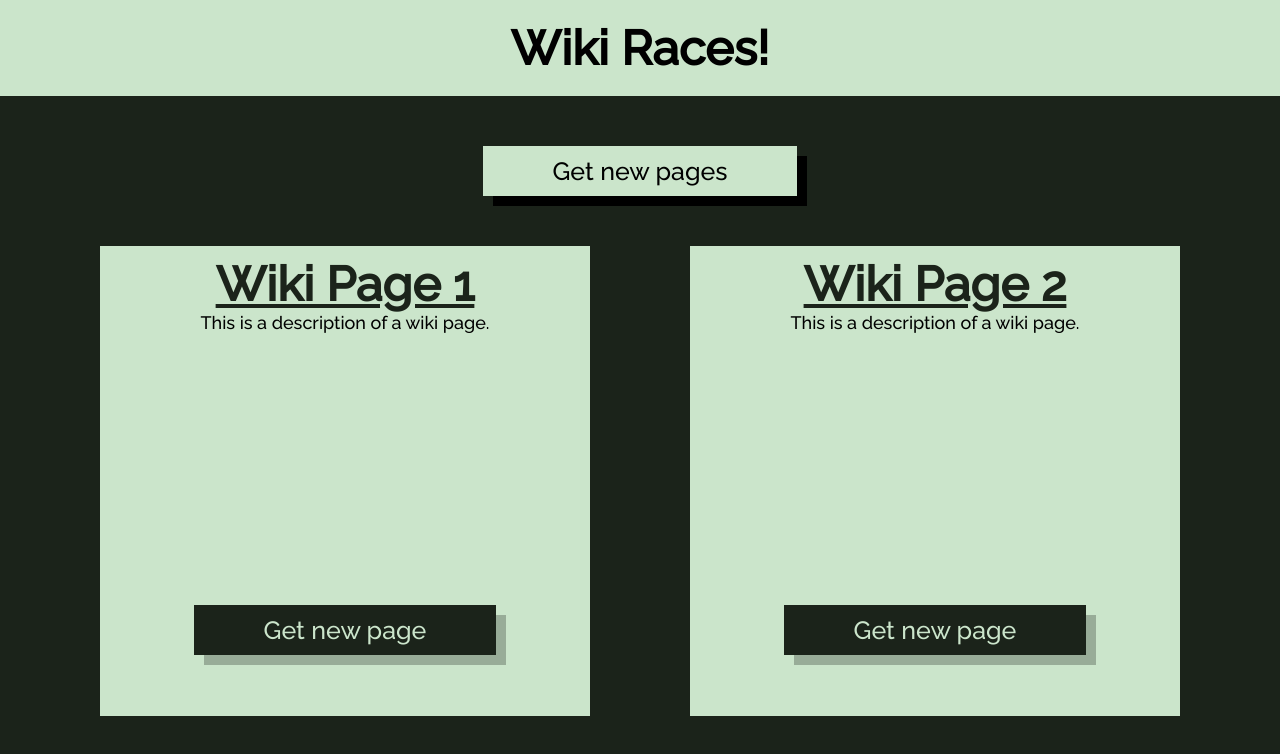
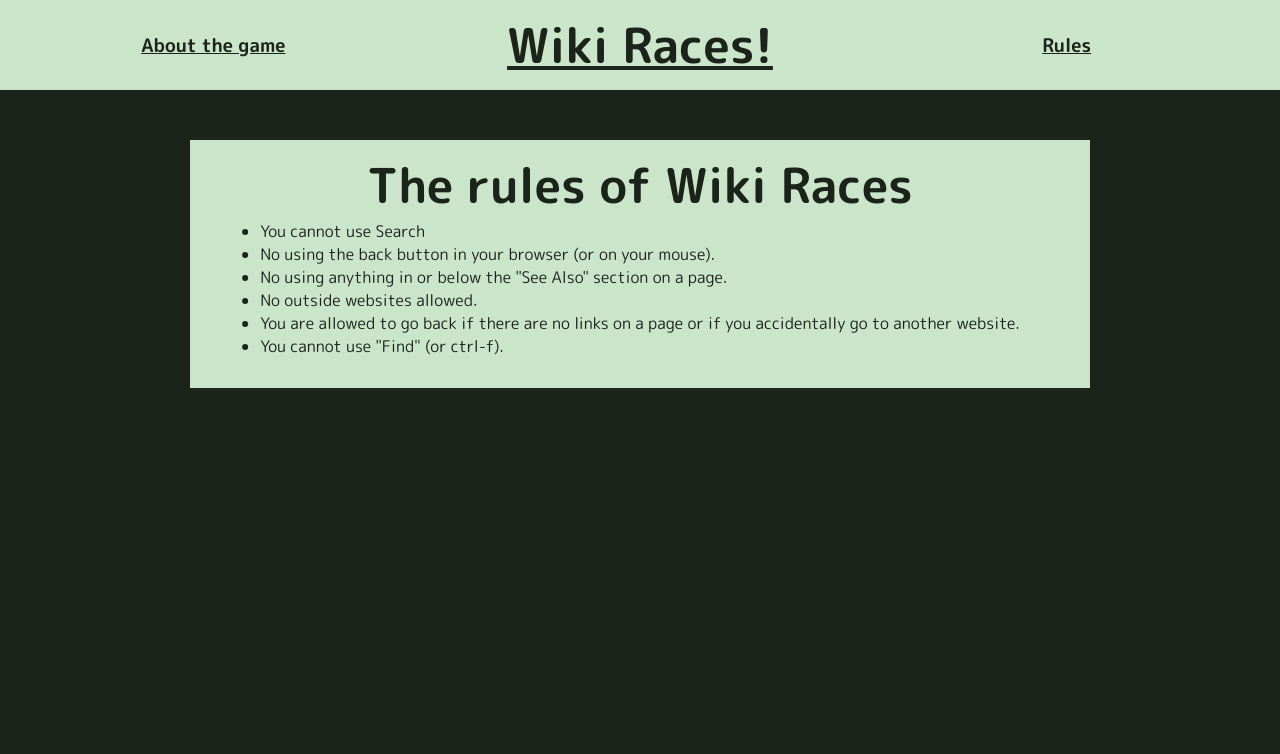
Before and after one commit to alexthehaszard/wiki-game, a React (Create React App) app: page /rules in a window 1280 px wide. Shown: the top 754 px of the page. Built offline with nearby package versions, Linux system fonts and the light colour scheme.

Commit message:
🎛
'
''

```diff
--- a/package.json
+++ b/package.json
@@ -8,6 +8,7 @@
     "@testing-library/user-event": "^7.2.1",
     "react": "^16.13.1",
     "react-dom": "^16.13.1",
+    "react-router-dom": "^5.2.0",
     "react-scripts": "3.4.3",
     "wikijs": "^6.0.1"
   },
--- a/public/index.html
+++ b/public/index.html
@@ -4,6 +4,10 @@
     <meta charset="utf-8" />
     <link
       href="https://fonts.googleapis.com/css2?family=Raleway:wght@500&display=swap"
+      rel="stylesheet"
+    />
+    <link
+      href="https://fonts.googleapis.com/css2?family=M+PLUS+Rounded+1c:wght@100;300;400;500;700;800;900&display=swap"
       rel="stylesheet"
     />
     <meta name="viewport" content="width=device-width, initial-scale=1" />
--- a/src/App.css
+++ b/src/App.css
@@ -15,7 +15,7 @@ body {
 * {
   margin: 0;
   padding: 0;
-  font-family: "Raleway";
+  font-family: "M PLUS Rounded 1c";
 }
 
 main {
@@ -27,6 +27,9 @@ main {
 }
 
 nav {
+  display: grid;
+  grid-template-columns: 1fr 1fr 1fr;
+  align-items: center;
   background: var(--secondary);
   padding: 20px 0 20px 0;
 }
@@ -34,10 +37,16 @@ nav {
 h1 {
   text-align: center;
   font-size: 48px;
+  line-height: 50px;
+}
+
+h3 {
+  text-align: center;
 }
 
 p {
   height: 65%;
+  font-family: "Raleway";
 }
 
 a {
@@ -77,6 +86,10 @@ a {
   height: 450px;
   text-align: center;
   font-size: 18px;
+}
+
+.wiki-page h1 {
+  margin-bottom: 5px;
 }
 
 .wiki-page-button {
@@ -127,6 +140,30 @@ a {
   background: rgba(0, 0, 0, 0.5);
 }
 
+.rules {
+  background-color: var(--secondary);
+  position: relative;
+  text-align: center;
+  color: var(--primary);
+  margin-top: 50px;
+  padding: 20px 50px 30px 50px;
+  max-width: 800px;
+  left: 50%;
+  transform: translateX(-50%);
+}
+
+.rules h1 {
+  margin-bottom: 10px;
+}
+
+.rules ul {
+  position: relative;
+  text-align: left;
+  width: max-content;
+  left: 50%;
+  transform: translateX(-50%);
+}
+
 .loader {
   position: fixed;
   top: 50%;
--- /dev/null
+++ b/src/Main.js
@@ -0,0 +1,36 @@
+import { BrowserRouter as Router, Switch, Route, Link } from "react-router-dom";
+import React from "react";
+import App from "./pages/App";
+import Rules from "./pages/Rules";
+
+export default function Main() {
+  return (
+    <Router>
+      <div>
+        <nav>
+          <h3>
+            <Link to="/">About the game</Link>
+          </h3>
+
+          <h1>
+            <Link to="/">Wiki Races!</Link>
+          </h1>
+
+          <h3>
+            <Link to="/rules">Rules</Link>
+          </h3>
+        </nav>
+
+        <Switch>
+          <Route path="/rules">
+            <Rules />
+          </Route>
+
+          <Route path="/">
+            <App />
+          </Route>
+        </Switch>
+      </div>
+    </Router>
+  );
+}
--- a/src/index.js
+++ b/src/index.js
@@ -1,12 +1,12 @@
 import React from "react";
 import ReactDOM from "react-dom";
 import "./index.css";
-import App from "./App";
+import Main from "./Main";
 import * as serviceWorker from "./serviceWorker";
 
 ReactDOM.render(
   <React.StrictMode>
-    <App />
+    <Main />
   </React.StrictMode>,
   document.getElementById("root")
 );
--- a/src/App.js
+++ b/src/pages/App.js
@@ -1,6 +1,6 @@
 import React, { Component } from "react";
-import "./App.css";
-import WikiPage from "./components/wikiPage";
+import "../App.css";
+import WikiPage from "../components/wikiPage";
 import wiki from "wikijs";
 
 class App extends Component {
@@ -8,12 +8,12 @@ class App extends Component {
     super();
     this.state = {
       allowClick: true,
-      one: "Wiki Page 1",
-      two: "Wiki Page 2",
-      linkOne: "#",
-      linkTwo: "#",
-      descOne: "This is a description of a wiki page.",
-      descTwo: "This is a description of a wiki page.",
+      titles: ["Wiki Page 1", "Wiki Page 2"],
+      links: ["#", "#"],
+      descriptions: [
+        "This is a description of a wiki page.",
+        "This is a description of a wiki page.",
+      ],
       isLoading: "d-none",
     };
   }
@@ -25,6 +25,8 @@ class App extends Component {
       isLoading: "",
     });
     const start = new Date();
+
+    // get a million pages as it is the same speed to get one page as it is to get 1 million so we can have more variation
     const pages = await wiki().random(1000000);
     const searched = [];
     let greatest = [
@@ -35,6 +37,8 @@ class App extends Component {
       return searched.push(wiki().page(p));
     });
     const final = await Promise.all(searched);
+
+    // get the largest articles and put them in an array for later use
     final.forEach((p) => {
       console.log(p);
       if (
@@ -42,18 +46,23 @@ class App extends Component {
         !p.raw.title.includes("List") &&
         !p.raw.title.includes("Glossary")
       ) {
-        greatest[0].raw = p;
-        greatest[0].title = p.raw.title;
-        greatest[0].length = p.raw.length;
-        greatest[0].link = p.raw.fullurl;
+        greatest[0] = {
+          raw: p,
+          title: p.raw.title,
+          length: p.raw.length,
+          link: p.raw.fullurl,
+        };
       } else if (
         p.raw.length > greatest[1].length &&
-        !p.raw.title.includes("List")
+        !p.raw.title.includes("List") &&
+        !p.raw.title.includes("Glossary")
       ) {
-        greatest[1].raw = p;
-        greatest[1].title = p.raw.title;
-        greatest[1].length = p.raw.length;
-        greatest[1].link = p.raw.fullurl;
+        greatest[1] = {
+          raw: p,
+          title: p.raw.title,
+          length: p.raw.length,
+          link: p.raw.fullurl,
+        };
       }
     });
     const titles = [];
@@ -61,25 +70,23 @@ class App extends Component {
       return titles.push(p.raw.summary());
     });
     const descs = await Promise.all(titles);
-    console.log(greatest);
-    if (infoChange[0]) {
-      this.setState({
-        one: greatest[1].title,
-        linkOne: greatest[1].link,
-        descOne: descs[1].substring(0, 400) + "...",
-        allowClick: true,
-        isLoading: "d-none",
-      });
+    // reverse the greatest array so that the right item is the largest
+    greatest.reverse();
+    descs.reverse();
+
+    // update the state of the component by making a new state with all of the new information
+    const tempState = this.state;
+    for (let i = 0; i < infoChange.length; i++) {
+      if (infoChange[i]) {
+        tempState.titles[i] = greatest[i].title;
+        tempState.links[i] = greatest[i].link;
+        tempState.descriptions[i] = descs[i].substring(0, 400) + "...";
+      }
     }
-    if (infoChange[1]) {
-      this.setState({
-        two: greatest[0].title,
-        linkTwo: greatest[0].link,
-        descTwo: descs[0].substring(0, 400) + "...",
-        allowClick: true,
-        isLoading: "d-none",
-      });
-    }
+    tempState.allowClick = true;
+    tempState.isLoading = "d-none";
+    this.setState(tempState);
+
     console.log("elapsed:", new Date() - start);
   }
 
@@ -89,9 +96,6 @@ class App extends Component {
         <div className={"loader" + this.state.isLoading}></div>
         <div className={"container" + this.state.isLoading}></div>
 
-        <nav>
-          <h1>Wiki Races!</h1>
-        </nav>
         <main>
           <button
             onClick={() => this.getInfo([true, true])}
@@ -101,18 +105,18 @@ class App extends Component {
           </button>
           <div className="wiki-page-container">
             <WikiPage
-              title={this.state.one}
-              description={this.state.descOne}
+              title={this.state.titles[0]}
+              description={this.state.descriptions[0]}
               classes="wiki-page-button b1"
               handleClick={() => this.getInfo([true, false])}
-              link={this.state.linkOne}
+              link={this.state.links[0]}
             />
             <WikiPage
-              title={this.state.two}
-              description={this.state.descTwo}
+              title={this.state.titles[1]}
+              description={this.state.descriptions[1]}
               classes="wiki-page-button b2"
               handleClick={() => this.getInfo([false, true])}
-              link={this.state.linkTwo}
+              link={this.state.links[1]}
             />
           </div>
         </main>
--- /dev/null
+++ b/src/pages/Rules.js
@@ -0,0 +1,27 @@
+import React, { Component } from "react";
+
+class Rules extends Component {
+  state = {};
+  render() {
+    return (
+      <div className="rules">
+        <h1>The rules of Wiki Races</h1>
+        <ul>
+          <li>You cannot use Search</li>
+          <li>No using the back button in your browser (or on your mouse).</li>
+          <li>
+            No using anything in or below the "See Also" section on a page.
+          </li>
+          <li>No outside websites allowed.</li>
+          <li>
+            You are allowed to go back if there are no links on a page or if you
+            accidentally go to another website.
+          </li>
+          <li>You cannot use "Find" (or ctrl-f).</li>
+        </ul>
+      </div>
+    );
+  }
+}
+
+export default Rules;
```
Also changed, not shown: 1 other file (tests, documents, lock files or other folders).
